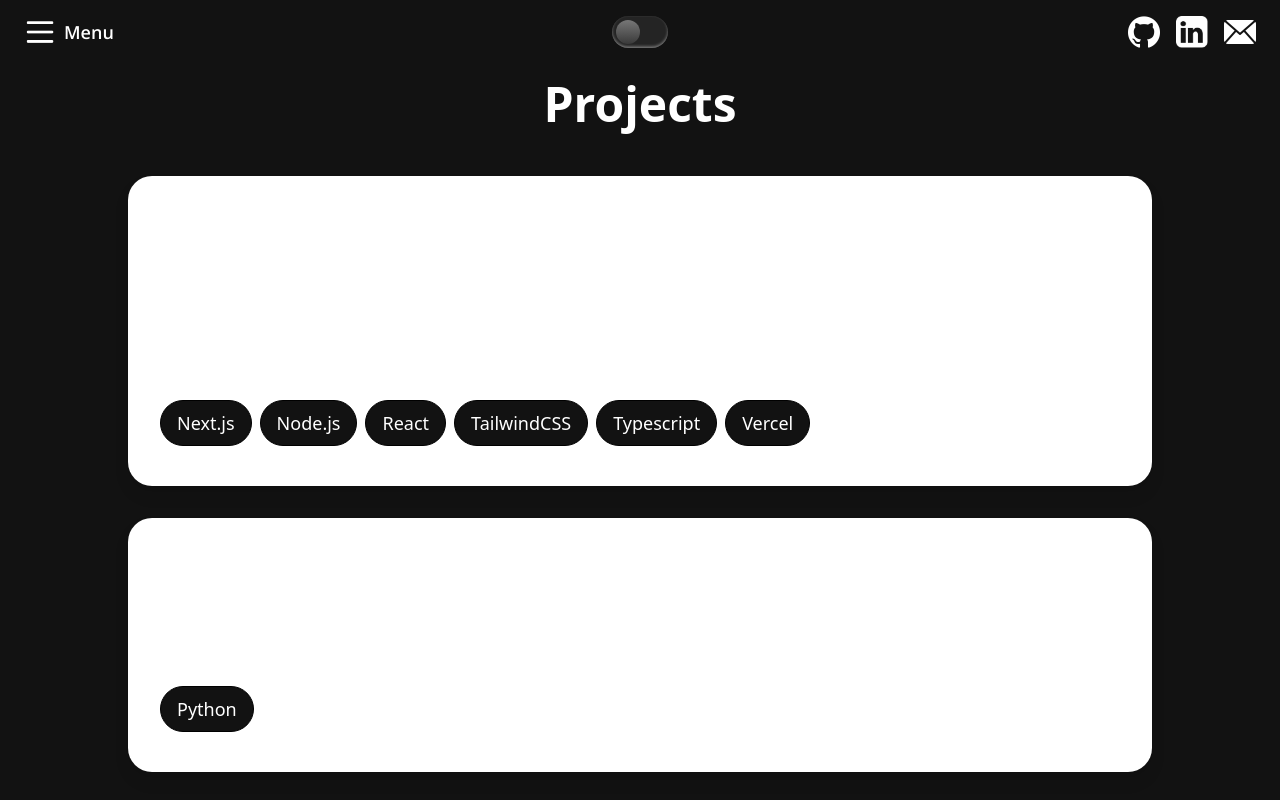
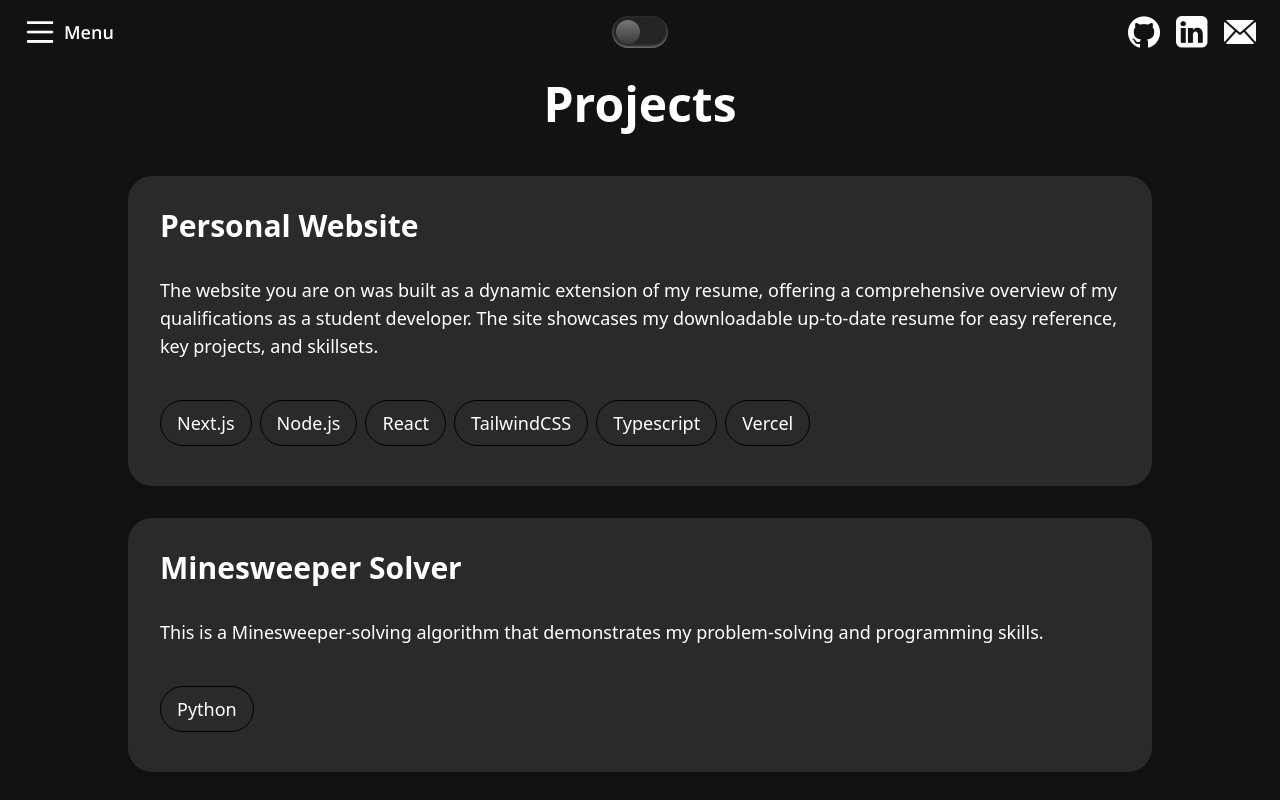
Before and after one commit to ENamja/personal-website, a Next.js app: page /projects in a window 1280 px wide. Shown: the top 800 px of the page. Built offline with nearby package versions, Linux system fonts and the light colour scheme.

Commit message:
Fixed transition timings of Projects and About page

```diff
--- a/app/about/Bio.tsx
+++ b/app/about/Bio.tsx
@@ -6,14 +6,14 @@
 function Bio() {
   const theme = useContext(ThemeContext);
   return (
-    <div className="relative max-w-5xl rounded-3xl my-8">
-      <p className="m-4 z-[100]">I AM BIO</p>
-      <div
-        className={
-          "absolute top-0 left-0 w-full h-full rounded-3xl bg-white z-50" +
-          (theme === "dark" ? " opacity-10" : "")
-        }
-      ></div>
+    <div
+      className={
+        "transition-colors duration-500 relative w-full max-w-5xl rounded-3xl my-8 drop-shadow-lg" +
+        (theme === "dark" ? " bg-[#121212] text-white" : " bg-white text-black")
+      }
+    >
+      <p className="m-4">I AM BIO</p>
+      <div className="absolute top-0 left-0 w-full h-full rounded-3xl bg-white opacity-10"></div>
     </div>
   );
 }
--- a/app/projects/ProjectList.tsx
+++ b/app/projects/ProjectList.tsx
@@ -50,14 +50,16 @@
           >
             <div
               className={
-                "transition-colors w-full duration-100 p-8 my-4 rounded-3xl drop-shadow-lg" +
-                (theme === "dark" ? " text-white" : " bg-white text-black")
+                "transition-colors w-full duration-500 p-8 my-4 rounded-3xl drop-shadow-lg" +
+                (theme === "dark"
+                  ? " bg-[#121212] text-white"
+                  : " bg-white text-black")
               }
             >
               <Link
                 href={project.link}
                 target="_blank"
-                className="absolute rounded-3xl top-0 left-0 w-full h-full bg-white opacity-100"
+                className="absolute rounded-3xl top-0 left-0 w-full h-full bg-white opacity-10"
               ></Link>
               <div className="w-full h-full text-left">
                 <div className="mb-4 text-3xl">{project.name}</div>
@@ -68,13 +70,7 @@
                   {project.tools.map((tool) => {
                     return (
                       <div key={tool} className="z-10">
-                        <div></div>
-                        <div
-                          className={
-                            "transition-colors duration-500 rounded-3xl py-2 px-4 my-2 mr-2 border-[1px] border-black" +
-                            (theme === "dark" ? " bg-[#121212]" : " bg-white")
-                          }
-                        >
+                        <div className="rounded-3xl py-2 px-4 my-2 mr-2 border-[1px] border-black z-20">
                           {tool}
                         </div>
                       </div>
```
